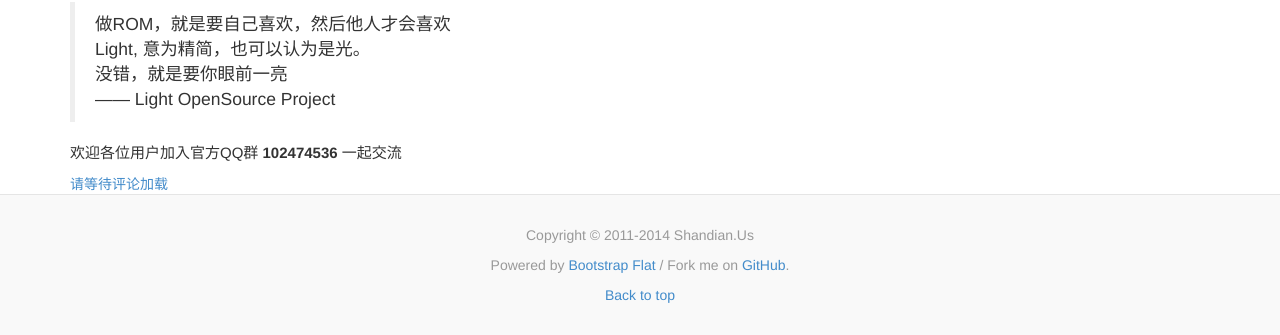
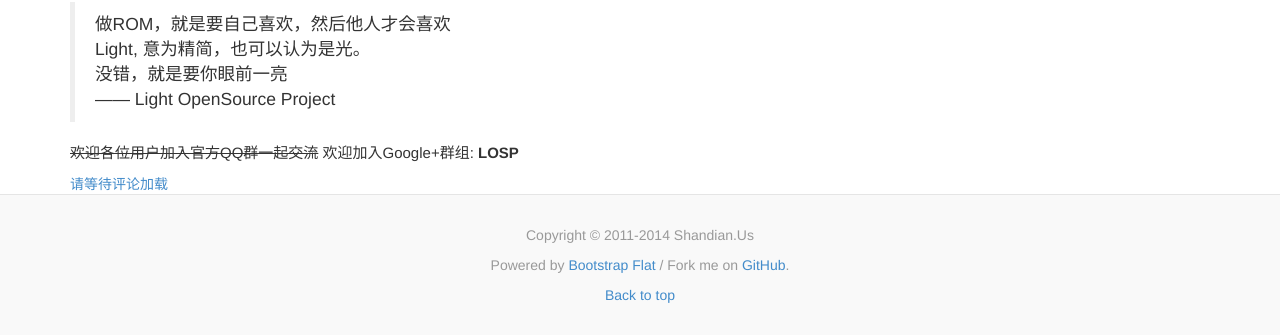
Before and after one commit to LOSP/LOSP.github.io, a Jekyll site: the page built from about/index.md, in a window 1280 px wide and 1094 px high. Shown: the part 749-1084 px from the top of the window. Built offline with Jekyll 4.4.1, drawn with Linux system fonts in a browser that asks for light colours; Markdown is read by kramdown in place of the engine named in the settings; comment, search, counter and statistics services are not loaded.

Commit message:
Remove QQ

```diff
--- a/about/index.md
+++ b/about/index.md
@@ -15,4 +15,5 @@ LOSP致力于保留AOSP原有风味，并对老设备进行适配，让老设备
 > 没错，就是要你眼前一亮
 > —— Light OpenSource Project
 
-欢迎各位用户加入官方QQ群 __102474536__ 一起交流
+~~欢迎各位用户加入官方QQ群一起交流~~
+欢迎加入Google+群组: __LOSP__
```
